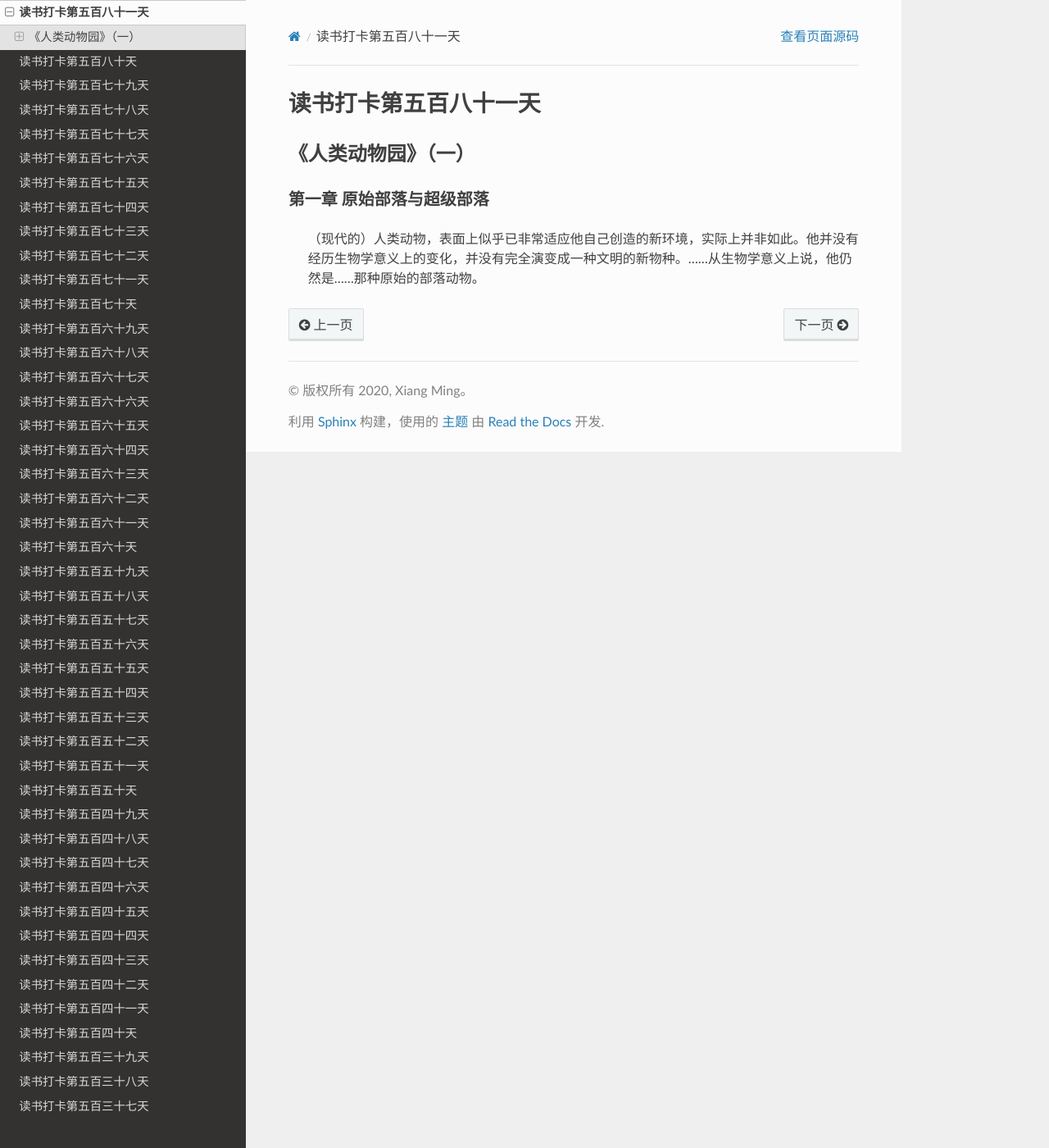
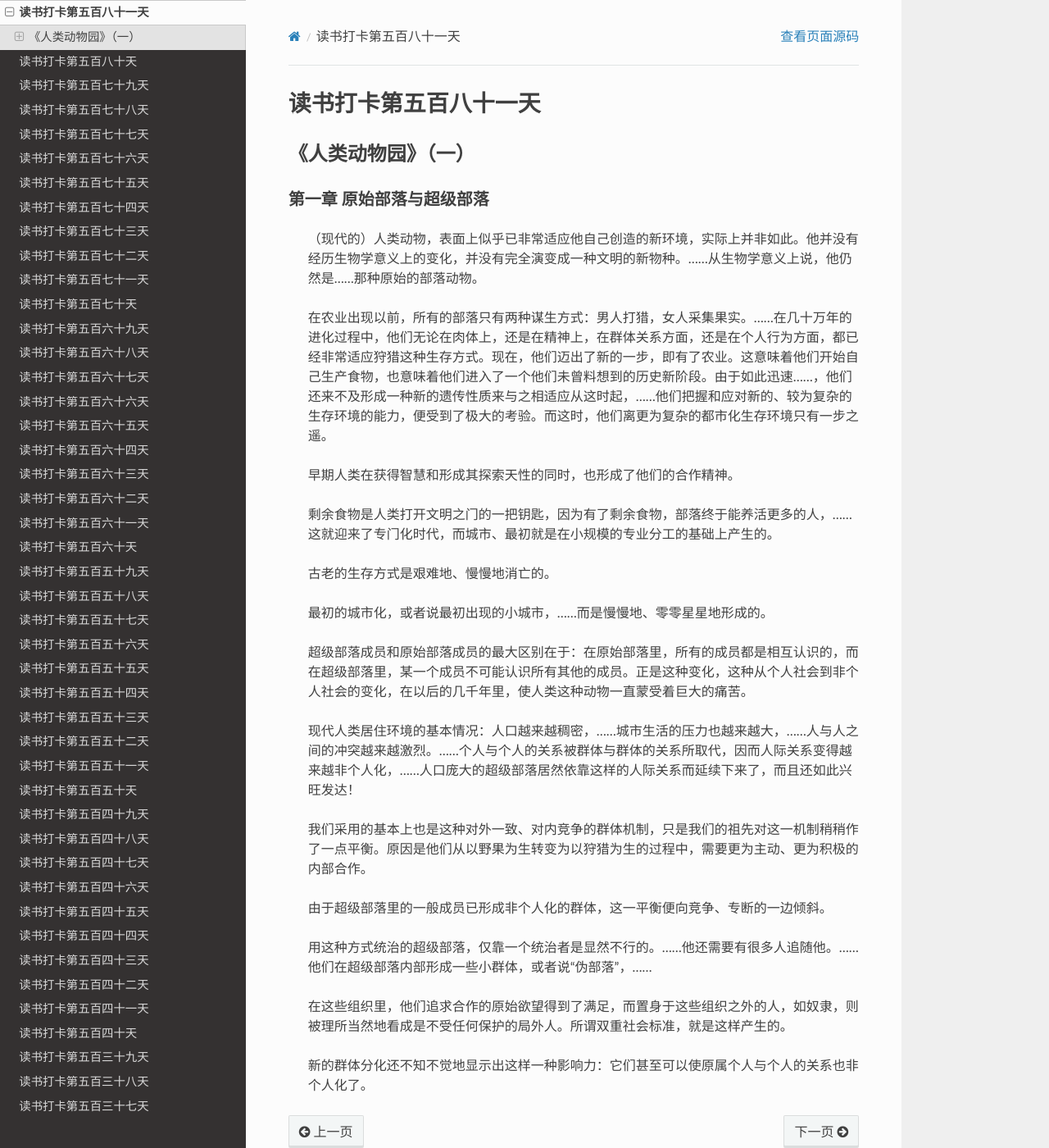
Before and after one commit to xiangming1975/reading, a Sphinx documentation site: the page built from source/2022-05-09.md, in a window 1280 px wide and 1400 px high. Shown: the whole window at 82% size. Built offline with Sphinx 7.4.7 and the Read the Docs theme 2.0.0, drawn with Linux system fonts in a browser that asks for light colours.

Commit message:
自动提交时间: 2022-05-10T22:17:53,631759373+08:00

```diff
--- a/source/2022-05-09.md
+++ b/source/2022-05-09.md
@@ -4,4 +4,28 @@
 
 > （现代的）人类动物，表面上似乎已非常适应他自己创造的新环境，实际上并非如此。他并没有经历生物学意义上的变化，并没有完全演变成一种文明的新物种。……从生物学意义上说，他仍然是……那种原始的部落动物。
 
+> 在农业出现以前，所有的部落只有两种谋生方式：男人打猎，女人采集果实。……在几十万年的进化过程中，他们无论在肉体上，还是在精神上，在群体关系方面，还是在个人行为方面，都已经非常适应狩猎这种生存方式。现在，他们迈出了新的一步，即有了农业。这意味着他们开始自己生产食物，也意味着他们进入了一个他们未曾料想到的历史新阶段。由于如此迅速……，他们还来不及形成一种新的遗传性质来与之相适应从这时起，……他们把握和应对新的、较为复杂的生存环境的能力，便受到了极大的考验。而这时，他们离更为复杂的都市化生存环境只有一步之遥。
+
+> 早期人类在获得智慧和形成其探索天性的同时，也形成了他们的合作精神。
+
+> 剩余食物是人类打开文明之门的一把钥匙，因为有了剩余食物，部落终于能养活更多的人，……这就迎来了专门化时代，而城市、最初就是在小规模的专业分工的基础上产生的。
+
+> 古老的生存方式是艰难地、慢慢地消亡的。
+
+> 最初的城市化，或者说最初出现的小城市，……而是慢慢地、零零星星地形成的。
+
+> 超级部落成员和原始部落成员的最大区别在于：在原始部落里，所有的成员都是相互认识的，而在超级部落里，某一个成员不可能认识所有其他的成员。正是这种变化，这种从个人社会到非个人社会的变化，在以后的几千年里，使人类这种动物一直蒙受着巨大的痛苦。
+
+> 现代人类居住环境的基本情况：人口越来越稠密，……城市生活的压力也越来越大，……人与人之间的冲突越来越激烈。……个人与个人的关系被群体与群体的关系所取代，因而人际关系变得越来越非个人化，……人口庞大的超级部落居然依靠这样的人际关系而延续下来了，而且还如此兴旺发达！
+
+> 我们采用的基本上也是这种对外一致、对内竞争的群体机制，只是我们的祖先对这一机制稍稍作了一点平衡。原因是他们从以野果为生转变为以狩猎为生的过程中，需要更为主动、更为积极的内部合作。
+
+> 由于超级部落里的一般成员已形成非个人化的群体，这一平衡便向竞争、专断的一边倾斜。
+
+> 用这种方式统治的超级部落，仅靠一个统治者是显然不行的。……他还需要有很多人追随他。……他们在超级部落内部形成一些小群体，或者说“伪部落”，……
+
+> 在这些组织里，他们追求合作的原始欲望得到了满足，而置身于这些组织之外的人，如奴隶，则被理所当然地看成是不受任何保护的局外人。所谓双重社会标准，就是这样产生的。
+
+> 新的群体分化还不知不觉地显示出这样一种影响力：它们甚至可以使原属个人与个人的关系也非个人化了。
+
 >
```
